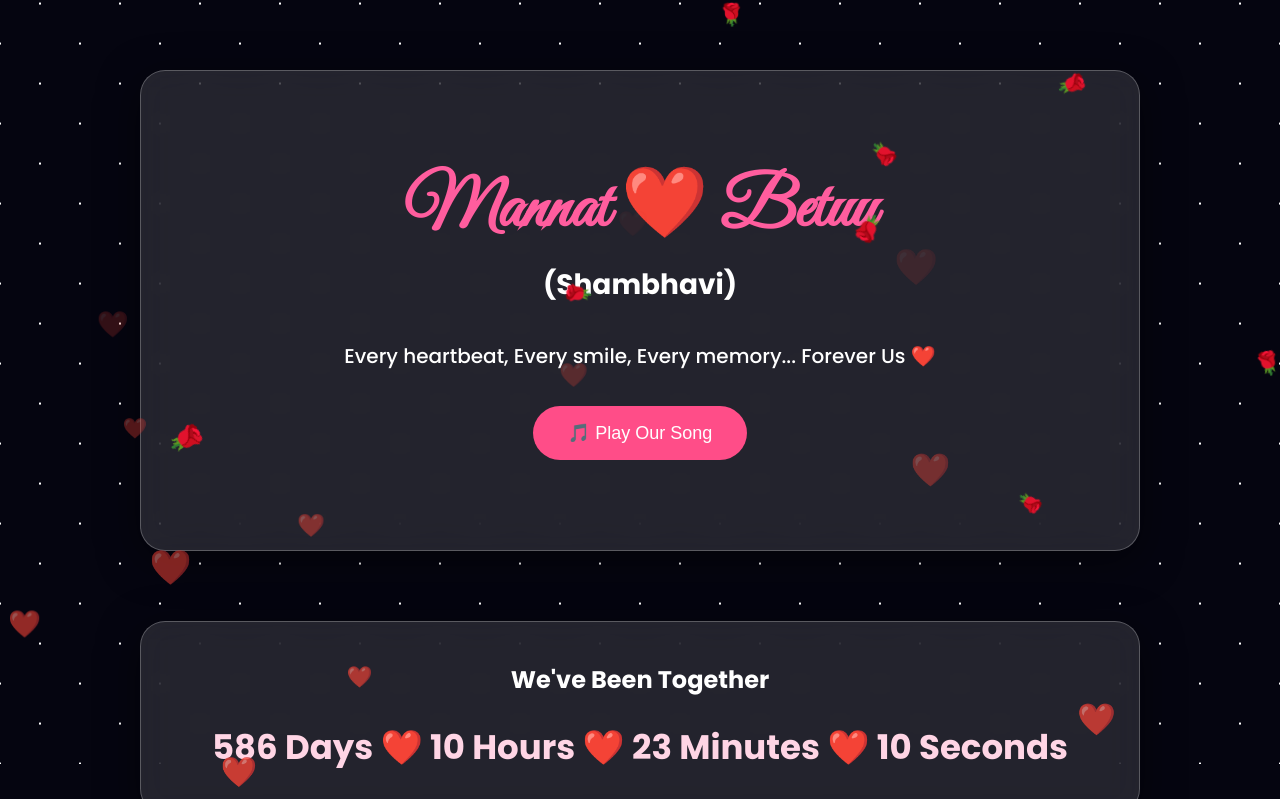
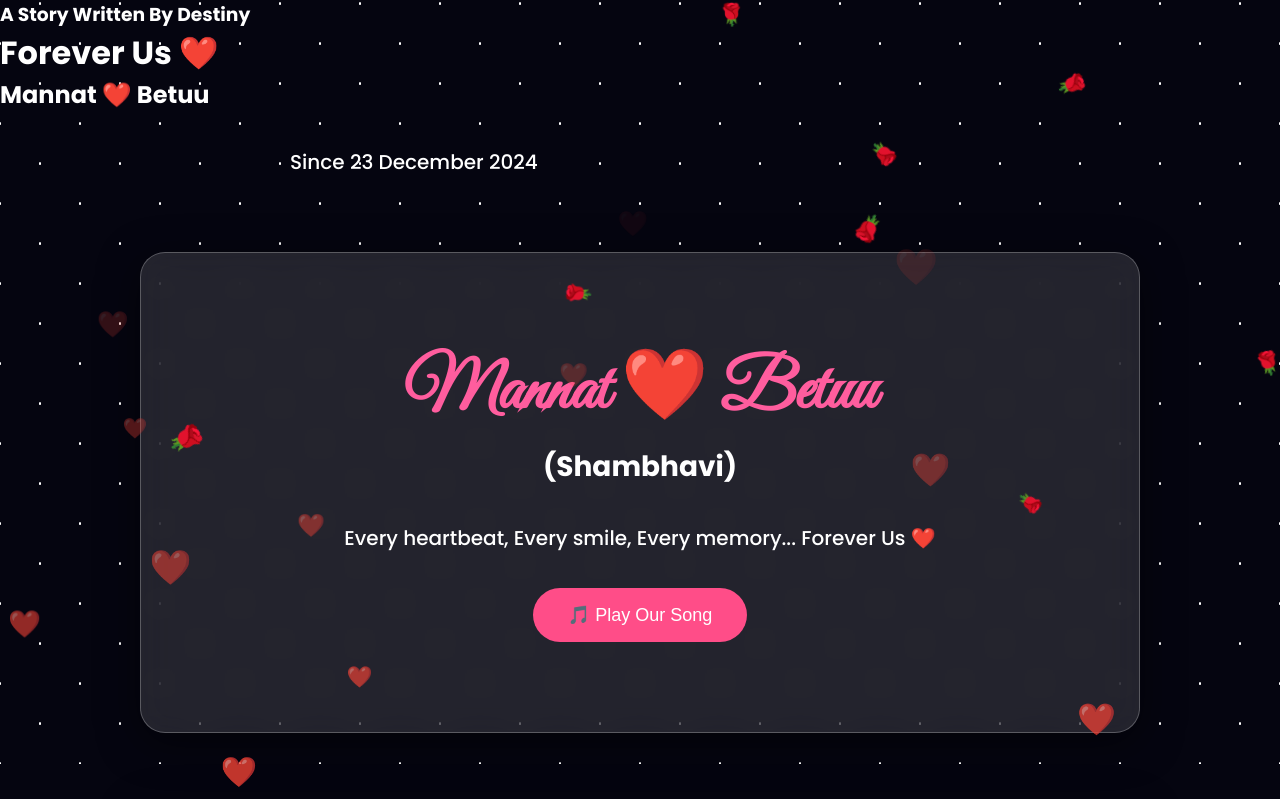
Before and after one commit to mannatkumar605-ux/Forever-Us, a plain HTML site: page index.html in a window 1280 px wide. Shown: the top 799 px of the page. Drawn offline with nearby package versions, Linux system fonts and the light colour scheme; animation ran at ten frames a second.

Commit message:
Implement cinematic intro with titles and background music
Added a cinematic intro section with titles and music.

```diff
--- a/index.html
+++ b/index.html
@@ -17,6 +17,50 @@
 
 <body>
 
+
+<!-- ================= CINEMATIC INTRO ================= -->
+
+<div id="intro">
+
+    <div class="overlay"></div>
+
+    <div class="intro-content">
+
+        <h3 class="smallTitle">
+            A Story Written By Destiny
+        </h3>
+
+        <h1 class="mainTitle">
+            Forever Us ❤️
+        </h1>
+
+        <h2 class="names">
+            Mannat ❤️ Betuu
+        </h2>
+
+        <p class="subtitle">
+            Since 23 December 2024
+        </p>
+
+    </div>
+
+</div>
+
+<!-- Background -->
+
+<div id="stars"></div>
+
+<div id="hearts"></div>
+
+<div id="petals"></div>
+
+<!-- Music -->
+
+<audio id="bgMusic" autoplay loop>
+
+<source src="music/By My Side.mp3" type="audio/mpeg">
+
+</audio>
 <!-- Loading Screen -->
 
 <div id="loader">
```
